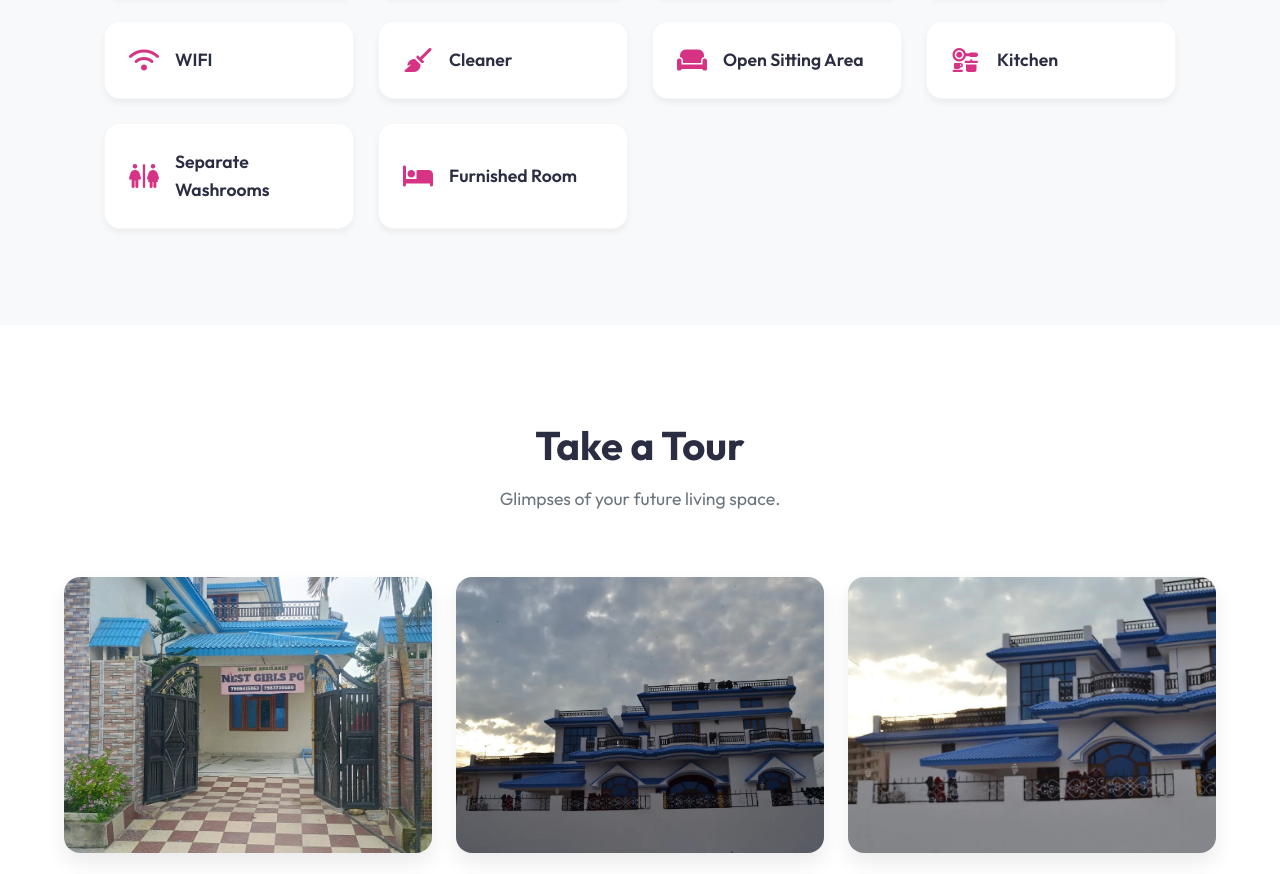
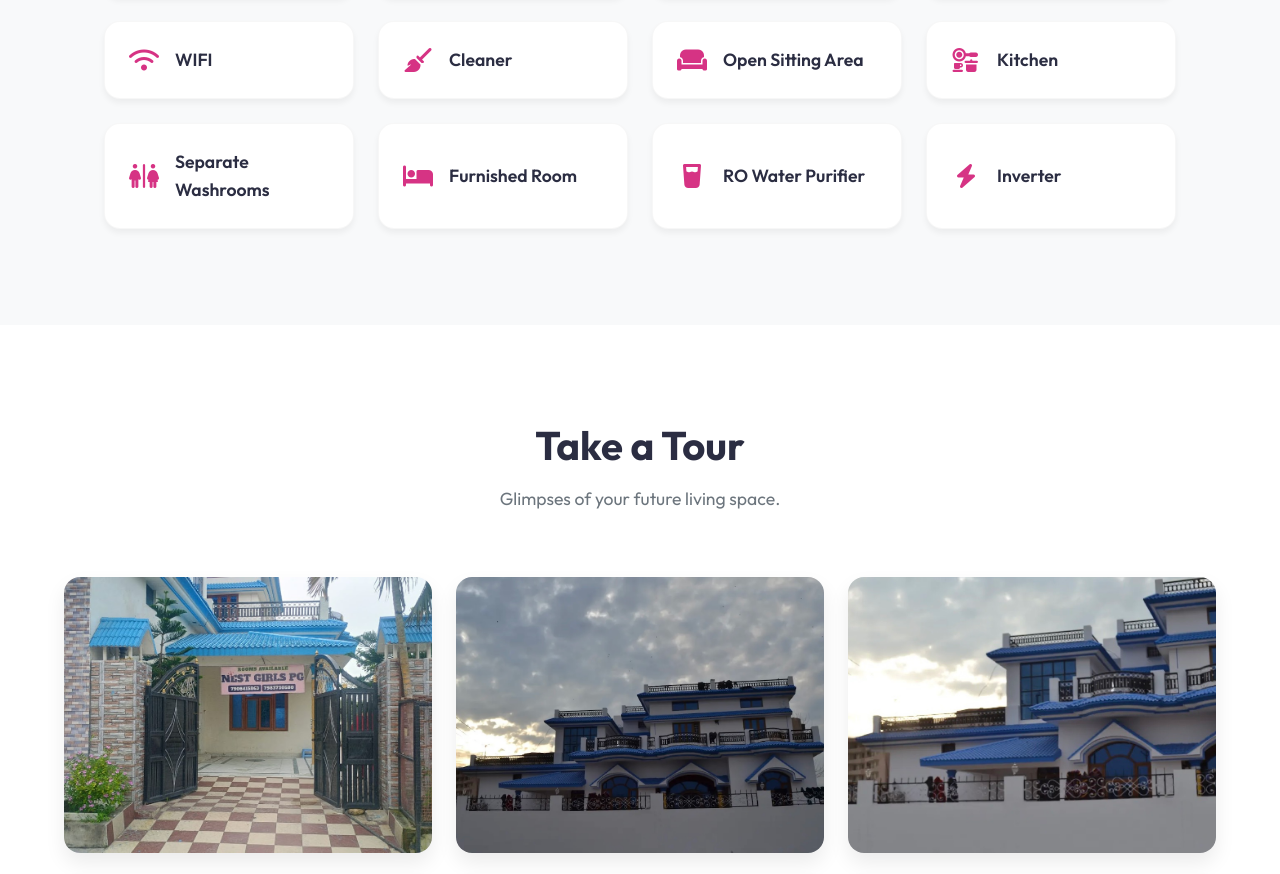
Before and after one commit to abhinavkuksal1994/next_pg, a plain HTML site: page index.html in a window 1280 px wide. Shown: the part 2356-3230 px from the top of the page. Drawn offline with Linux system fonts and the light colour scheme.

Commit message:
Add RO Water purifier and Inverter to facilities

```diff
--- a/index.html
+++ b/index.html
@@ -113,6 +113,8 @@
             <div class="facility-item fade-in-up"><i class="fa-solid fa-kitchen-set"></i> <span>Kitchen</span></div>
             <div class="facility-item fade-in-up"><i class="fa-solid fa-restroom"></i> <span>Separate Washrooms</span></div>
             <div class="facility-item fade-in-up"><i class="fa-solid fa-bed"></i> <span>Furnished Room</span></div>
+            <div class="facility-item fade-in-up"><i class="fa-solid fa-glass-water"></i> <span>RO Water Purifier</span></div>
+            <div class="facility-item fade-in-up"><i class="fa-solid fa-bolt"></i> <span>Inverter</span></div>
         </div>
     </section>
 
```
